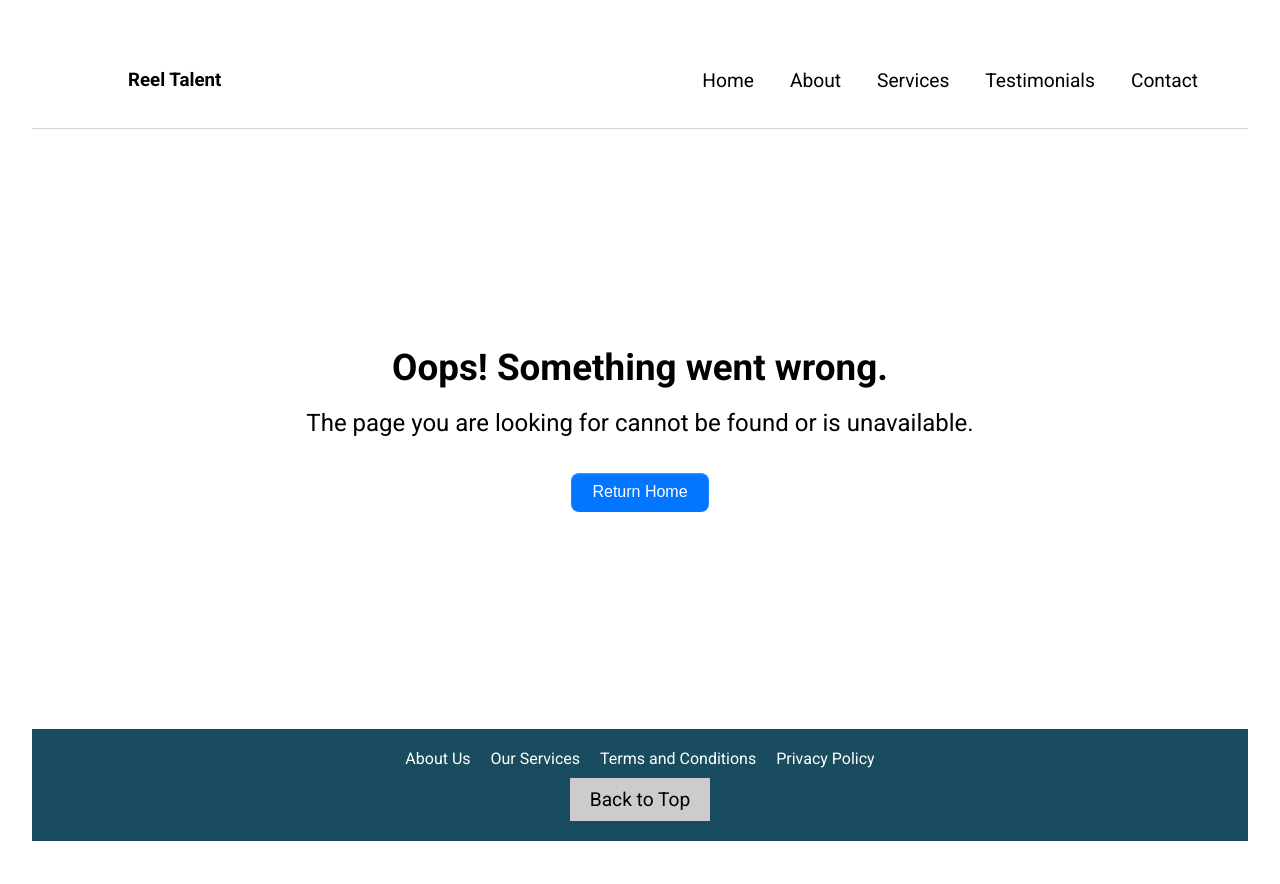
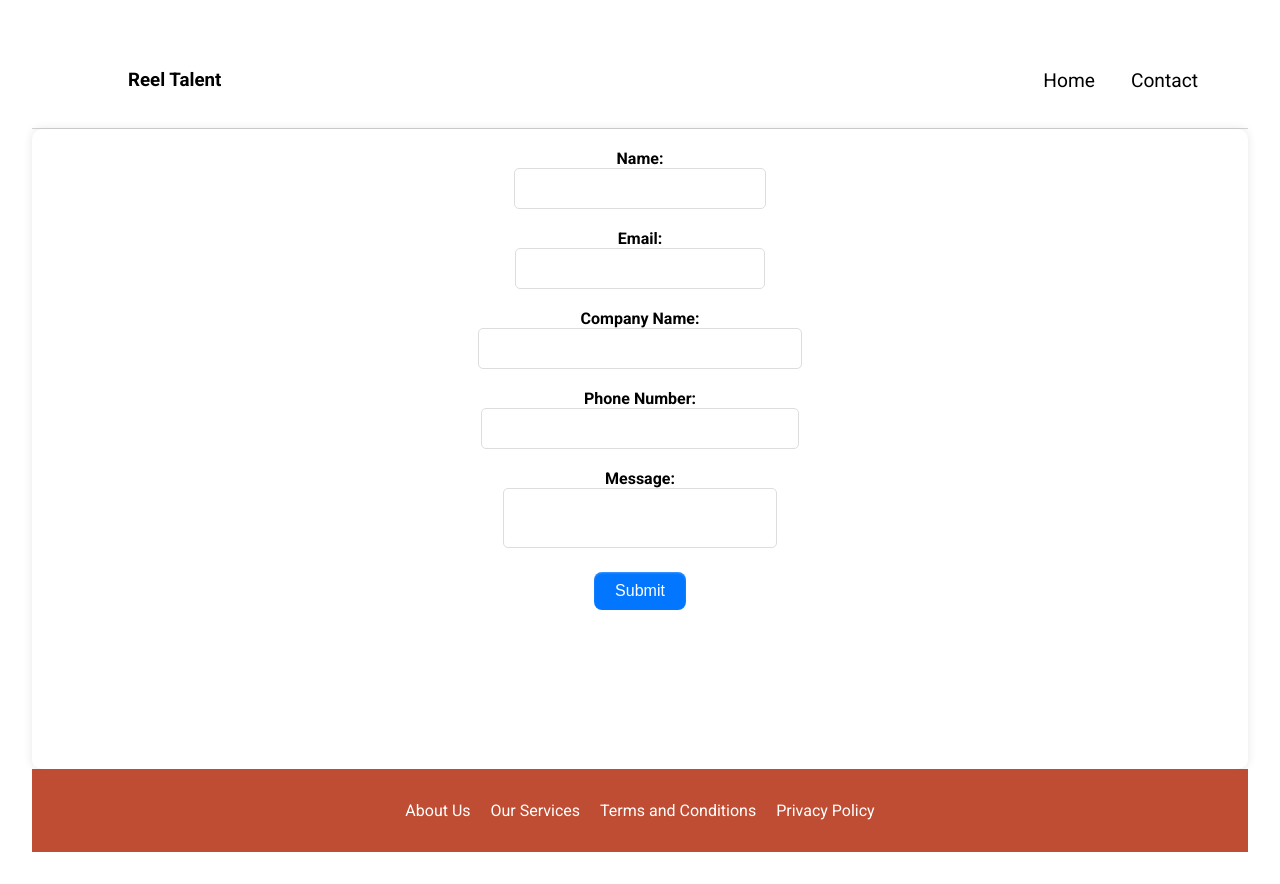
Before and after one commit to tyrone-toinfinity/reel-talent, a React (Vite) app: page /book in a window 1280 px wide. Before the commit this address led to /404. Built offline with nearby package versions, Linux system fonts and the light colour scheme.

Commit message:
404 page added

```diff
--- a/src/App.jsx
+++ b/src/App.jsx
@@ -3,6 +3,7 @@ import { Home } from "./pages/Home/Home";
 import { ErrorPage } from "./pages/Error/ErrorPage";
 import { Route, Routes, Navigate } from "react-router-dom";
 import { useRef } from "react";
+import { Book } from "./pages/Book/Book";
 
 export const App = () => {
   const navRef = useRef();
@@ -15,18 +16,11 @@ export const App = () => {
           path="/"
           element={<Home navRef={navRef} scrollToNav={scrollToNav} />}
         ></Route>
-        {/* <Route
-          path="/shop"
-          element={<Shop navRef={navRef} scrollToNav={scrollToNav} />}
+        <Route
+          path="/book"
+          element={<Book navRef={navRef} scrollToNav={scrollToNav} />}
         ></Route>
-        <Route
-          path="/cart"
-          element={<Cart navRef={navRef} scrollToNav={scrollToNav} />}
-        ></Route>
-        <Route
-          path="/support"
-          element={<Support navRef={navRef} scrollToNav={scrollToNav} />}
-        ></Route> */}
+
         <Route
           path="404"
           element={<ErrorPage navRef={navRef} scrollToNav={scrollToNav} />}
--- /dev/null
+++ b/src/components/BookingCard.css
@@ -0,0 +1,36 @@
+.card {
+  width: 80%;
+  margin: 5rem auto;
+  background-image: linear-gradient(to right, #6e45e2, #88d3ce);
+  border-radius: 10px;
+  padding: 20px;
+  text-align: center;
+  box-shadow: 0px 0px 10px 0px rgba(0, 0, 0, 0.2);
+}
+
+.card__title {
+  color: white;
+  font-size: 30px;
+  margin-bottom: 20px;
+}
+
+.card__description {
+  color: white;
+  font-size: 20px;
+}
+
+.card__button {
+  padding: 1em 2em;
+  border-radius: 20px;
+  background-color: #fcfcfc;
+  color: #000;
+  font-size: 1.2em;
+  font-weight: bold;
+  text-transform: uppercase;
+  cursor: pointer;
+}
+.card__button:hover {
+  transition: ease-in 0.3s;
+  background-color: #000;
+  color: #fcfcfc;
+}
--- a/src/components/BookingCard.jsx
+++ b/src/components/BookingCard.jsx
@@ -0,0 +1,19 @@
+// CSS
+import "./BookingCard.css";
+// Package
+import { useNavigate } from "react-router-dom";
+
+export const BookingCard = () => {
+  const navigate = useNavigate();
+  return (
+    <div>
+      <div className="card">
+        <h2 className="card__title">Simplify Your Talent Search</h2>
+        <p className="card__description">Reel in Top Talent Now</p>
+        <button className="card__button" onClick={() => navigate("/book")}>
+          Schedule a Call
+        </button>
+      </div>
+    </div>
+  );
+};
--- a/src/components/Navbar.css
+++ b/src/components/Navbar.css
@@ -26,6 +26,7 @@ nav {
 
 .nav___Title {
   white-space: nowrap;
+  cursor: pointer;
 }
 
 h1 {
@@ -52,6 +53,7 @@ nav li {
   border-radius: 0.25rem;
   position: relative;
   transition: all 0.33s ease-in-out;
+  cursor: pointer;
 }
 
 .Nav__Links::before {
--- a/src/components/Navbar.jsx
+++ b/src/components/Navbar.jsx
@@ -23,30 +23,11 @@ export const Navbar = () => {
         </h3>
       </div>
       <ul>
-        <li>
-          <Link className="Nav__Links" to="/">
-            Home
-          </Link>
+        <li className="Nav__Links" onClick={() => navigate("/")}>
+          Home
         </li>
-        <li>
-          <Link className="Nav__Links" to="/about">
-            About
-          </Link>
-        </li>
-        <li>
-          <Link className="Nav__Links" to="/services">
-            Services
-          </Link>
-        </li>
-        <li>
-          <Link className="Nav__Links" to="/testimonials">
-            Testimonials
-          </Link>
-        </li>
-        <li>
-          <Link className="Nav__Links" to="/contact">
-            Contact
-          </Link>
+        <li className="Nav__Links" onClick={() => navigate("/book")}>
+          Contact
         </li>
       </ul>
     </nav>
--- a/src/components/SiteFooter.css
+++ b/src/components/SiteFooter.css
@@ -1,8 +1,8 @@
 footer {
-  background-color: #1a4c5f;
+  background-color: #bf4d33;
   color: #fff;
   text-align: center;
-  padding: 20px;
+  padding: 2rem;
 }
 
 .footer-links {
@@ -17,9 +17,10 @@ footer {
 }
 
 .back-to-top {
-  background-color: #ccc;
-  color: #000;
+  background-color: #193c40;
+  color: rgb(255, 255, 255);
   padding: 10px 20px;
+  border-radius: 0.25rem;
   border: none;
   cursor: pointer;
   margin-top: 10px;
--- a/src/components/SiteFooter.jsx
+++ b/src/components/SiteFooter.jsx
@@ -11,9 +11,9 @@ export const SiteFooter = () => {
         <Link to="/terms-and-conditions">Terms and Conditions</Link>
         <Link to="/privacy-policy">Privacy Policy</Link>
       </div>
-      <button className="back-to-top" onClick={() => window.scrollTo(0, 0)}>
+      {/* <button className="back-to-top" onClick={() => window.scrollTo(0, 0)}>
         Back to Top
-      </button>
+      </button> */}
     </footer>
   );
 };
--- /dev/null
+++ b/src/pages/Book/Book.css
@@ -0,0 +1,40 @@
+form {
+  display: flex;
+  flex-direction: column;
+  align-items: center;
+  padding: 20px;
+  background-color: #fff;
+  box-shadow: 0px 0px 10px 0px rgba(0, 0, 0, 0.1);
+  border-radius: 10px;
+  height: calc(100vh - 160px);
+}
+
+label {
+  font-weight: bold;
+  margin-bottom: 10px;
+}
+
+input,
+textarea {
+  width: 100%;
+  padding: 10px;
+  margin-bottom: 20px;
+  border: 1px solid #ddd;
+  border-radius: 5px;
+  font-size: 16px;
+  resize: none;
+}
+
+/* button {
+  width: 100%;
+  padding: 10px;
+  background-color: #3f51b5;
+  color: #fff;
+  border-radius: 5px;
+  font-size: 16px;
+  cursor: pointer;
+}
+
+button:hover {
+  background-color: #2f4094;
+} */
--- /dev/null
+++ b/src/pages/Book/Book.jsx
@@ -0,0 +1,88 @@
+// CSS
+import "./Book.css";
+// Components
+import { Navbar } from "../../components/Navbar";
+import { SiteFooter } from "../../components/SiteFooter";
+// Package
+import { useState } from "react";
+export const Book = () => {
+  const [formData, setFormData] = useState({
+    name: "",
+    email: "",
+    companyName: "",
+    phoneNumber: "",
+    message: "",
+  });
+  const handleInputChange = (event) => {
+    setFormData({
+      ...formData,
+      [event.target.name]: event.target.value,
+    });
+  };
+
+  const handleSubmit = (event) => {
+    event.preventDefault();
+    // Perform API call or send form data to server here
+    console.log(formData);
+  };
+  return (
+    <div>
+      <Navbar />{" "}
+      <form onSubmit={handleSubmit}>
+        <div>
+          <label htmlFor="name">Name:</label>
+          <input
+            type="text"
+            id="name"
+            name="name"
+            value={formData.name}
+            onChange={handleInputChange}
+          />
+        </div>
+        <div>
+          <label htmlFor="email">Email:</label>
+          <input
+            type="email"
+            id="email"
+            name="email"
+            value={formData.email}
+            onChange={handleInputChange}
+          />
+        </div>
+        <div>
+          <label htmlFor="companyName">Company Name:</label>
+          <input
+            type="text"
+            id="companyName"
+            name="companyName"
+            value={formData.companyName}
+            onChange={handleInputChange}
+          />
+        </div>
+        <div>
+          <label htmlFor="phoneNumber">Phone Number:</label>
+          <input
+            type="tel"
+            id="phoneNumber"
+            name="phoneNumber"
+            value={formData.phoneNumber}
+            onChange={handleInputChange}
+          />
+        </div>
+        <div>
+          <label htmlFor="message">Message:</label>
+          <textarea
+            id="message"
+            name="message"
+            value={formData.message}
+            onChange={handleInputChange}
+          />
+        </div>
+        <button className="button-22" type="submit">
+          Submit
+        </button>
+      </form>
+      <SiteFooter />
+    </div>
+  );
+};
--- a/src/pages/Error/ErrorPage.jsx
+++ b/src/pages/Error/ErrorPage.jsx
@@ -5,6 +5,7 @@ import { SiteFooter } from "../../components/SiteFooter";
 import { Navbar } from "../../components/Navbar";
 // Packages
 import { Link, useNavigate } from "react-router-dom";
+import { BookingCard } from "../../components/BookingCard";
 
 export const ErrorPage = () => {
   const navigate = useNavigate();
@@ -20,6 +21,7 @@ export const ErrorPage = () => {
           Return Home
         </button>
       </div>
+      <BookingCard />
       <SiteFooter />
     </div>
   );
```
